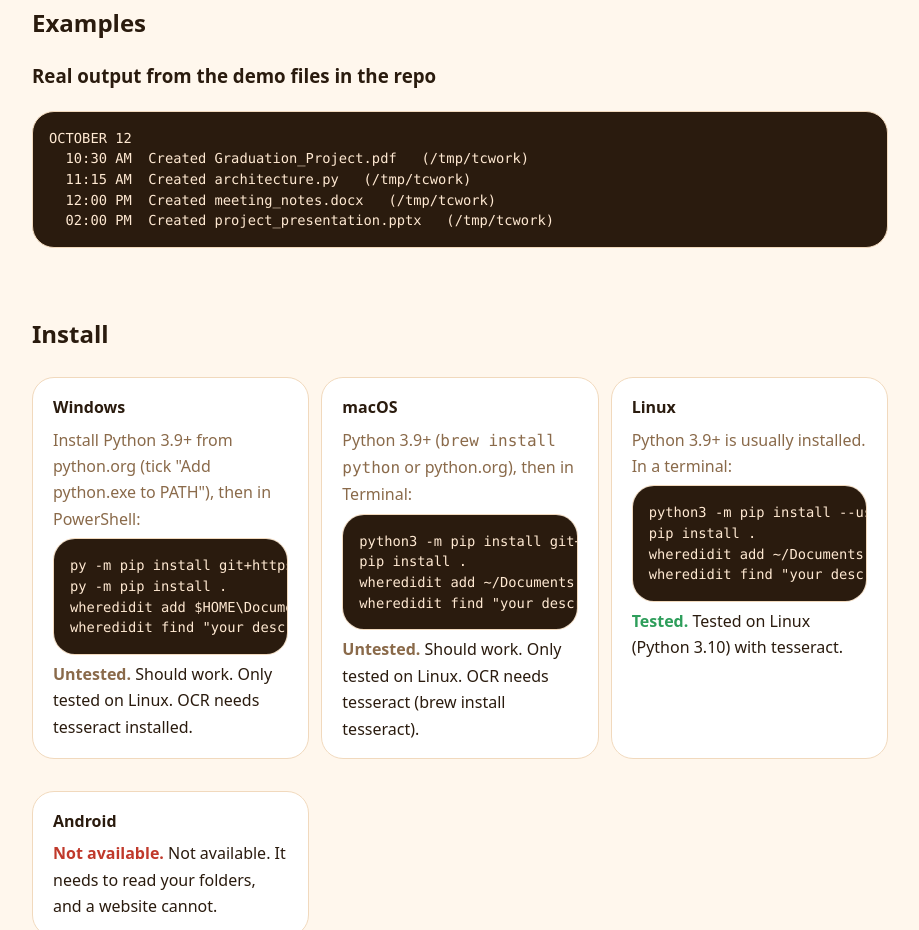
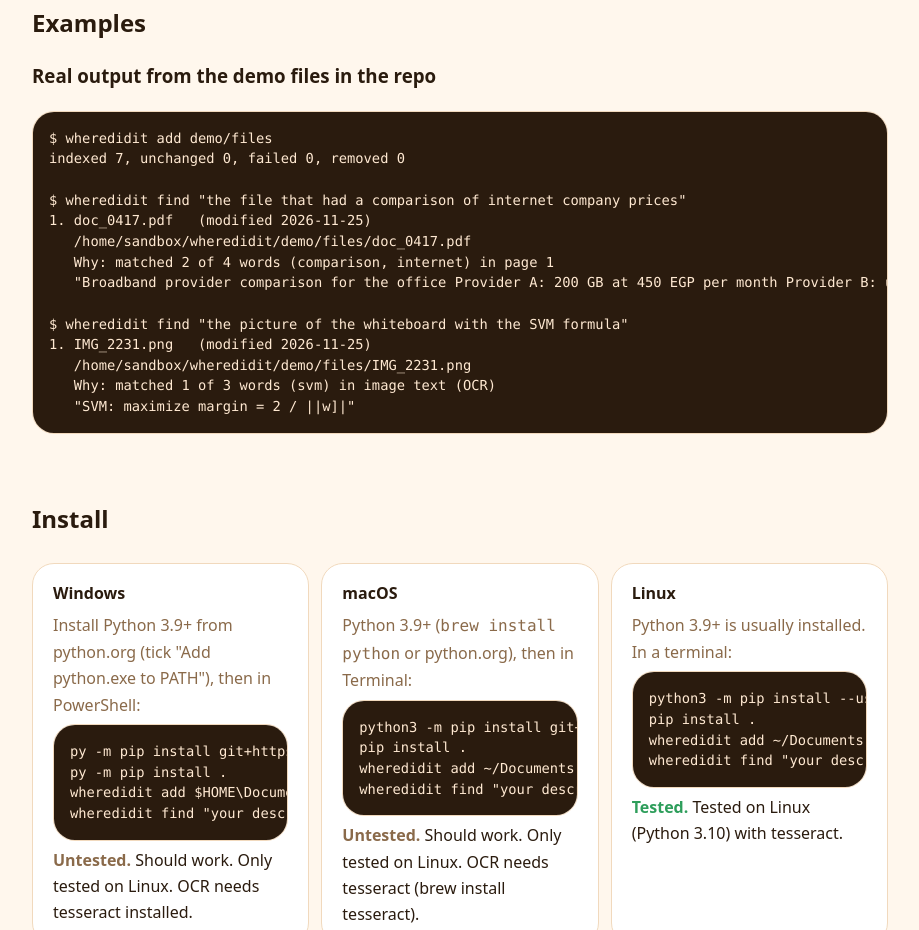
Before and after one commit to Hamasa-ElShamy/wheredidit, a plain HTML site: page docs/index.html in a window 1280 px wide. Shown: the part 1039-1969 px from the top of the page, without its empty margins (180-1099 px from the left). Drawn offline with Linux system fonts and the light colour scheme.

```diff
--- a/docs/index.html
+++ b/docs/index.html
@@ -32,11 +32,20 @@ h1{font-size:3.4rem;margin:0 0 8px;color:#ea580c}.tag{font-size:1.25rem;color:#6
 <main class="wrap">
 <section><h2>What it does</h2><p>WhereDidItGo reads the files in folders you choose, including scanned pages and photos (with OCR if tesseract is installed), and stores the text in a database on your computer. You then ask in your own words, for example the file that had a comparison of internet company prices, and it shows the best files, the page or sheet, and why it picked them. It matches words, word forms and a small synonym list. It does not understand meaning yet.</p></section>
 <section><div class="grid"><div class="card"><b>Searches inside files</b><div class="mut">PDF, Word, Excel, PowerPoint, text, photos and scanned PDFs.</div></div><div class="card"><b>Says why</b><div class="mut">Shows matched words and the page, slide or row.</div></div><div class="card"><b>Arabic and English</b><div class="mut">Handles Arabic forms like الإيرادات and Arabic digits.</div></div><div class="card"><b>Date words</b><div class="mut">last week, yesterday, امبارح, الشهر اللي فات.</div></div><div class="card"><b>Local only</b><div class="mut">SQLite on your computer. No cloud, no account.</div></div></div></section>
-<section><h2>Examples</h2><h3>Real output from the demo files in the repo</h3><pre><code>OCTOBER 12
-  10:30 AM  Created Graduation_Project.pdf   (/tmp/tcwork)
-  11:15 AM  Created architecture.py   (/tmp/tcwork)
-  12:00 PM  Created meeting_notes.docx   (/tmp/tcwork)
-  02:00 PM  Created project_presentation.pptx   (/tmp/tcwork)</code></pre></section>
+<section><h2>Examples</h2><h3>Real output from the demo files in the repo</h3><pre><code>$ wheredidit add demo/files
+indexed 7, unchanged 0, failed 0, removed 0
+
+$ wheredidit find &quot;the file that had a comparison of internet company prices&quot;
+1. doc_0417.pdf   (modified 2026-11-25)
+   /home/sandbox/wheredidit/demo/files/doc_0417.pdf
+   Why: matched 2 of 4 words (comparison, internet) in page 1
+   &quot;Broadband provider comparison for the office Provider A: 200 GB at 450 EGP per month Provider B: unlimited at 600 EGP per month Provider C: 100 GB at 300 EGP pe&quot;
+
+$ wheredidit find &quot;the picture of the whiteboard with the SVM formula&quot;
+1. IMG_2231.png   (modified 2026-11-25)
+   /home/sandbox/wheredidit/demo/files/IMG_2231.png
+   Why: matched 1 of 3 words (svm) in image text (OCR)
+   &quot;SVM: maximize margin = 2 / ||w]|&quot;</code></pre></section>
 
 <section id="install"><h2>Install</h2><div class="os">
 <div class="card"><h3>Windows</h3><div class="mut">Install Python 3.9+ from python.org (tick "Add python.exe to PATH"), then in PowerShell:</div>
```
